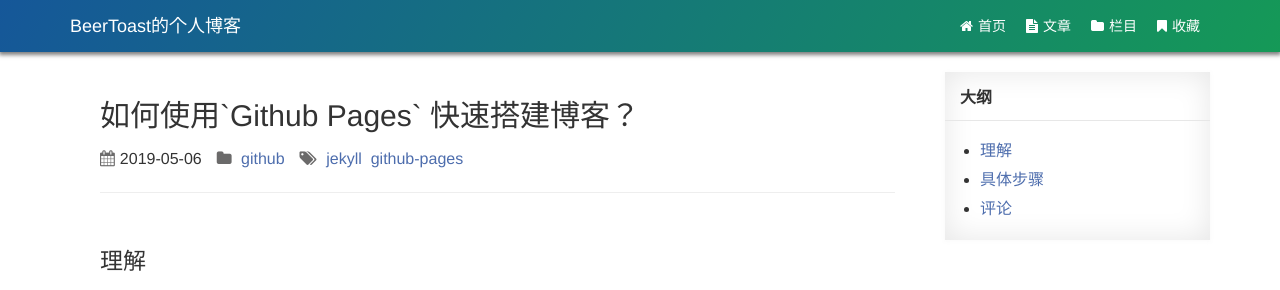
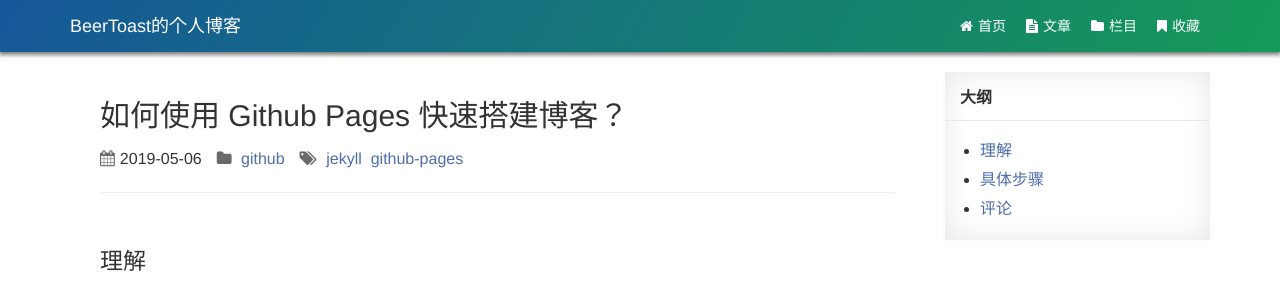
Before and after one commit to beertoast/beertoast.github.io, a Jekyll site: the page built from _posts/2019-05-06-how-to-use-github-pages-to-bulid-blog.md, in a window 1280 px wide. Shown: the top 290 px of the page. Built offline with Jekyll 4.4.1, drawn with Linux system fonts in a browser that asks for light colours; comment, search, counter and statistics services are not loaded; a style sheet for code colours, icons or effects is not loaded.

```diff
--- a/_posts/2019-05-06-how-to-use-github-pages-to-bulid-blog.md
+++ b/_posts/2019-05-06-how-to-use-github-pages-to-bulid-blog.md
@@ -1,6 +1,6 @@
 ---
 layout: post
-title:  "如何使用`Github Pages` 快速搭建博客？"
+title:  "如何使用 Github Pages 快速搭建博客？"
 date:   2019-05-06
 categories: github
 tags: jekyll github-pages
```
